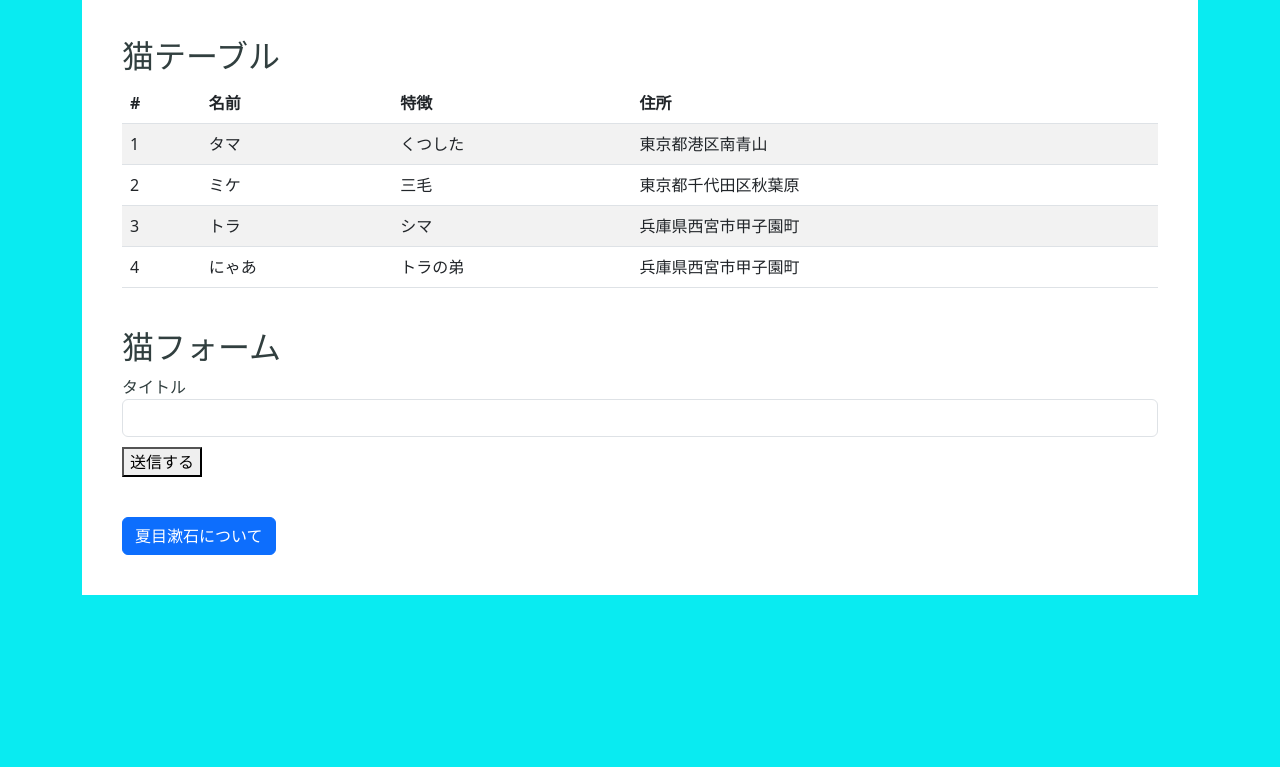
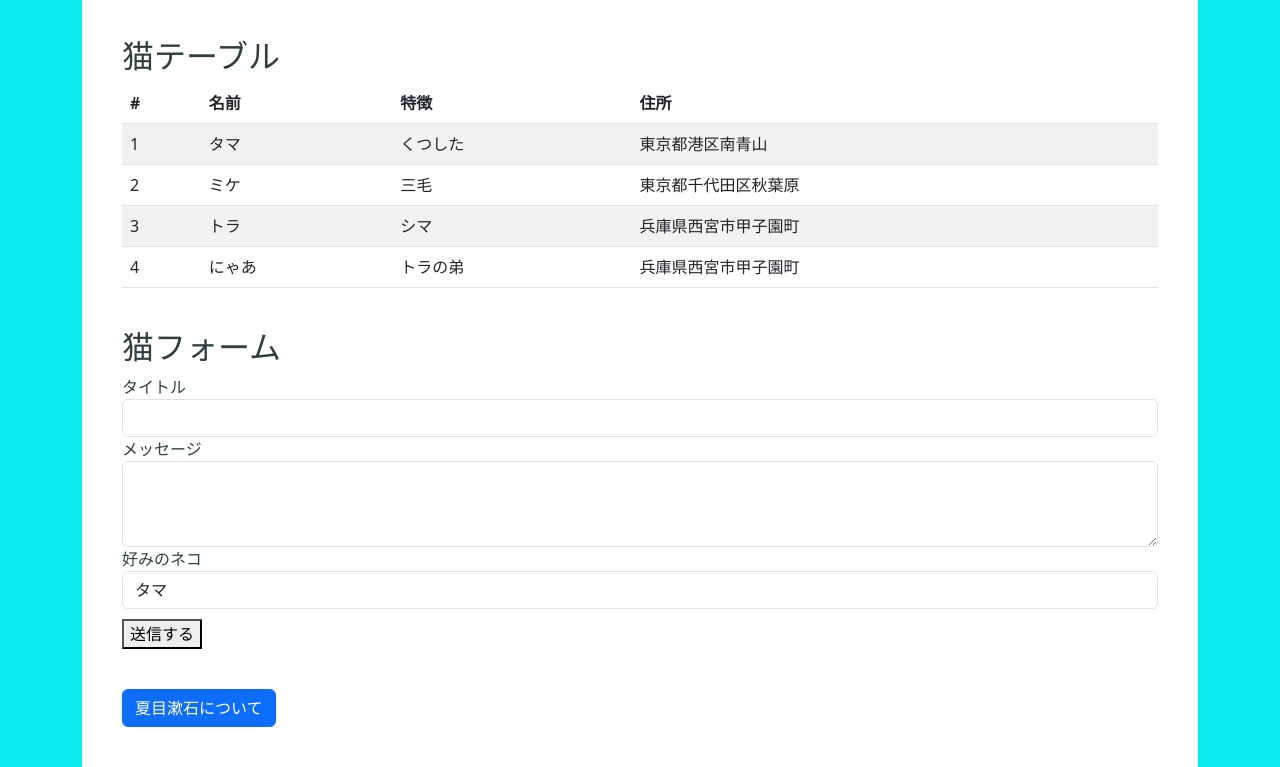
Before and after one commit to Ruka1101/cat, a plain HTML site: page index.html in a window 1280 px wide. Shown: the part 916-1683 px from the top of the page. Before the commit the page ends 1511 px from the top, so only its background shows below. Drawn offline with nearby package versions, Linux system fonts and the light colour scheme.

Commit message:
add pulldown

```diff
--- a/index.html
+++ b/index.html
@@ -138,9 +138,24 @@
                         <label for="title">タイトル</label>
                         <input type="text" class="form-control" name="title" id="title">
                     </div>
+
+                    <div class="form-group">
+                        <label for="message">メッセージ</label>
+                        <textarea class="form-control" name="message" id="message" rows="3"></textarea>
+                    </div>
+
+                    <div class="form-group">
+                        <label for="select">好みのネコ</label>
+                        <select class="form-control" name="select" id="select">
+                            <option>タマ</option>
+                            <option>ミケ</option>
+                            <option>トラ</option>
+                            <option>にゃあ</option>
+                        </select>
+                    </div>
+
                     <button type="submit" id="submit-button">送信する</button>
                 </form>
-
                 <a class="btn btn-primary" href="https://ja.wikipedia.org/wiki/%E5%A4%8F%E7%9B%AE%E6%BC%B1%E7%9F%B3" target="_blank">夏目漱石について</a>
             </div>
         </div>
```
